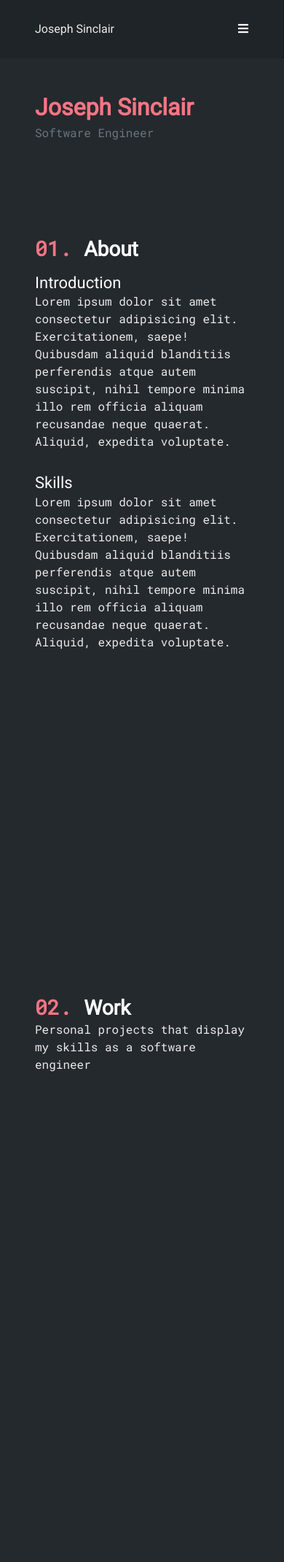
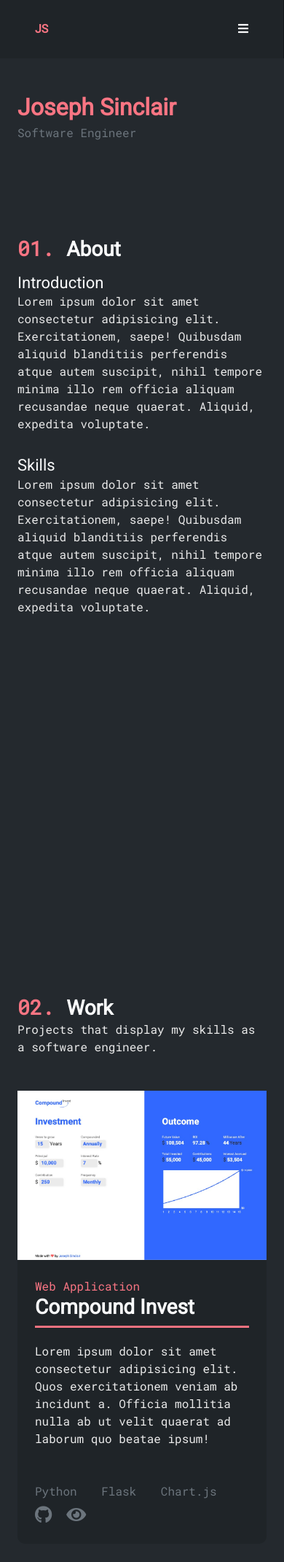
Before and after one commit to joeysnclr/new-portfolio, a Flask app: page / in a window 390 px wide. Shown: the top 2141 px of the page at 73% size. Run offline with Flask 2, Linux system fonts and the light colour scheme; some libraries are stand-ins or nearby versions.

Commit message:
almost done! projects display, resume, contact, added projects

```diff
--- a/app.py
+++ b/app.py
@@ -13,12 +13,4 @@ def index():
     return render_template('index.html', projects=tools.getProjects())
 
 
-@app.route('/project/<string:projectId>')
-def project(projectId):
-    p = tools.getProject(projectId)
-    if p == None:
-        return redirect(url_for("index"))
-    return render_template('project.html', pId=projectId, p=p)
-
-
 app.run(host='0.0.0.0', port=port, debug=True)
--- a/static/css/styles.css
+++ b/static/css/styles.css
@@ -134,6 +134,32 @@ span.number {
   padding: 5vh 0;
 }
 
+.project {
+  max-width: 800px;
+  border-radius: 10px;
+}
+
+.project .project-info h2 {
+  font-weight: 700;
+}
+
+.project .project-info hr {
+  background-color: #F97583;
+  height: 2px;
+  margin-top: 8px;
+  margin-bottom: 20px;
+}
+
+.project .project-info i {
+  font-size: 24px;
+}
+
+.project .proj-img-container img {
+  width: 100%;
+  -o-object-fit: contain;
+     object-fit: contain;
+}
+
 @media only screen and (max-width: 991px) {
   .main {
     -webkit-box-orient: vertical;
@@ -163,5 +189,12 @@ span.number {
     width: 100%;
     height: calc(100vh - 80px);
   }
+  .project {
+    width: 100%;
+    height: auto;
+  }
+  .project .row {
+    height: auto;
+  }
 }
 /*# sourceMappingURL=styles.css.map */
--- a/static/css/styles.scss
+++ b/static/css/styles.scss
@@ -158,6 +158,42 @@ span.number {
 	}
 }
 
+// projects
+.projects {}
+
+.project {
+	max-width: 800px;
+	border-radius: 10px;
+
+	.project-info {
+
+
+		h2 {
+			font-weight: 700;
+		}
+
+		hr {
+			background-color: $primary;
+			height: 2px;
+			margin-top: 8px;
+			margin-bottom: 20px;
+		}
+
+		i {
+			font-size: 24px;
+		}
+
+	}
+
+
+	.proj-img-container {
+		img {
+			width: 100%;
+			object-fit: contain;
+		}
+	}
+}
+
 
 
 // RESPONSIVE
@@ -195,4 +231,14 @@ span.number {
 		width: 100%;
 		height: calc(100vh - 80px);
 	}
+
+	// project
+	.project {
+		width: 100%;
+		height: auto;
+
+		.row {
+			height: auto;
+		}
+	}
 }
--- a/templates/index.html
+++ b/templates/index.html
@@ -4,7 +4,7 @@
 <div class="main d-flex text-white">
 	<div class="navigation bg-darker">
 		<div class="navigation-mobile bg-darker px-5 d-flex d-lg-none justify-content-between align-items-center">
-			<p>Joseph Sinclair</p>
+			<p class="text-primary font-weight-bold">JS</p>
 			<a onclick="toggleMobileNav()"><i class="fas fa-bars"></i></a>
 		</div>
 		<div class="navigation-section bg-darker py-0 py-lg-5">
@@ -14,18 +14,17 @@
 					<a href="#about"><span class="number font-secondary">01.</span> About</a>
 					<a href="#projects"><span class="number font-secondary">02.</span> Work</a>
 					<a href="#contact"><span class="number font-secondary">03.</span> Contact</a>
-					<a href="#resume"><span class="number font-secondary">04.</span> Resume</a>
+					<a href="/static/data/Resume.pdf" target="_blank"><span class="number font-secondary">04.</span>
+						Resume</a>
 				</div>
 				<div class="nav-footer text-center">
 					<div class="d-flex justify-content-center">
-
-						<a href="" target="_blank" class="px-2">
+						<a href="https://github.com/joeysnclr" target="_blank" class="px-2">
 							<h5>
 								<i class="fab fa-github"></i>
 							</h5>
 						</a>
-
-						<a href="" target="_blank" class="px-2">
+						<a href="https://www.linkedin.com/in/joseph-sinclair-76a489192/" target="_blank" class="px-2">
 							<h5>
 								<i class="fab fa-linkedin"></i>
 							</h5>
@@ -43,11 +42,11 @@
 	</div>
 	<div class="content bg-dark">
 		<div class="content-wrapper">
-			<div id="title" class="px-5 pt-5">
+			<div id="title" class="px-4 px-md-5 pt-5">
 				<h1 class="text-primary">Joseph Sinclair</h1>
 				<p class="text-muted font-secondary pt-1">Software Engineer</p>
 			</div>
-			<div id="about" class="section px-5">
+			<div id="about" class="section px-4 px-md-5">
 				<h2><span class="number font-secondary">01. </span>About</h2>
 				<div class="py-3">
 					<h3 class="">Introduction</h3>
@@ -64,17 +63,60 @@
 						recusandae neque quaerat. Aliquid, expedita voluptate.</p>
 				</div>
 			</div>
-			<div id="projects" class="section px-5">
+			<div id="projects" class="section px-4 px-md-5">
 				<h2><span class="number font-secondary">02. </span>Work</h2>
-				<p class="font-secondary">Personal projects that display my skills as a software engineer</p>
+				<p class="font-secondary">Projects that display my skills as a software engineer.</p>
+				<div class="projects">
+					{% for p in projects %}
+					<div class="project col-12 px-0 my-5 bg-darker">
+						<div class="row no-gutters d-flex">
+							<div class="project-info col-12 col-md-6  px-4 px-md-5 py-4 order-1 order-md-0">
+								<div class="d-flex flex-column flex-grow justify-content-between">
+									<div>
+										<p class="text-primary font-secondary">{{p.tag}}</p>
+										<h2 class="">{{p.name}}</h2>
+										<hr>
+										<p class="font-secondary">{{p.desc}}</p>
+									</div>
+									<div class="mt-5">
+										<p class="font-secondary mb-2 text-muted">
+											{% for tech in p.stack %}
+											<span class="mr-4">{{tech}}</span>
+											{% endfor %}
+										</p>
+										<a class="mr-3 text-muted" target="_blank" href="{{p.github}}"><i
+												class="fab fa-github"></i></a>
+										{% if p.link %}
+										<a class="mr-3 text-muted" target="_blank" href="{{p.link}}"><i
+												class="fas fa-eye"></i></a>
+										{% endif %}
+									</div>
+								</div>
+							</div>
+							<div
+								class="col-12 col-md-6 d-flex align-items-center px-md-3 order-0 order-md-1 proj-img-container">
+								<a target="_blank" href="{{p.link}}"><img src="/static/images/{{p.id}}.jpg" alt=""></a>
+							</div>
+						</div>
+					</div>
+					{% endfor %}
+				</div>
 			</div>
-			<div id="contact" class="section px-5">
+			<div id="contact" class="section px-4 px-md-5">
 				<h2><span class="number font-secondary">03. </span>Contact</h2>
-				<p class="font-secondary">Personal projects that display my skills as a software engineer</p>
-			</div>
-			<div id="resume" class="section px-5">
-				<h2><span class="number font-secondary">04. </span>Resume</h2>
-				<p class="font-secondary">Personal projects that display my skills as a software engineer</p>
+				<div class="py-3">
+					<h3 class="">Get In Touch!</h3>
+					<p class="font-secondary">I am always open to working on new projects and meeting new people in the
+						industry! You can reach me on LinkedIn or through my email.</p>
+					<div class="d-flex flex-column flex-md-row mt-2">
+						<a href="mailto:joey.sinclair02@gmail.com" target="_blank" class="mr-3">
+							<i class="fas fa-at"></i> joey.sinclair02@gmail.com
+						</a>
+						<a href="https://www.linkedin.com/in/joseph-sinclair-76a489192/" target="_blank" class="mr-4">
+							<i class="fab fa-linkedin"></i> Joseph Sinclair
+						</a>
+					</div>
+				</div>
 			</div>
 		</div>
 	</div>
--- a/tools.py
+++ b/tools.py
@@ -1,9 +1,7 @@
 import json
 
+
 def getProjects():
-	with open("./static/data/projects.json", "r+") as file:
-		data = json.load(file)
-	return data
-
-def getProject(projId):
-	return getProjects().get(projId)
+    with open("./static/data/projects.json", "r+") as file:
+        data = json.load(file)
+    return data
```
Also changed, not shown: static/data/projects.json (+33 -9 lines), static/images/compound-invest.jpg, 2 other files.
